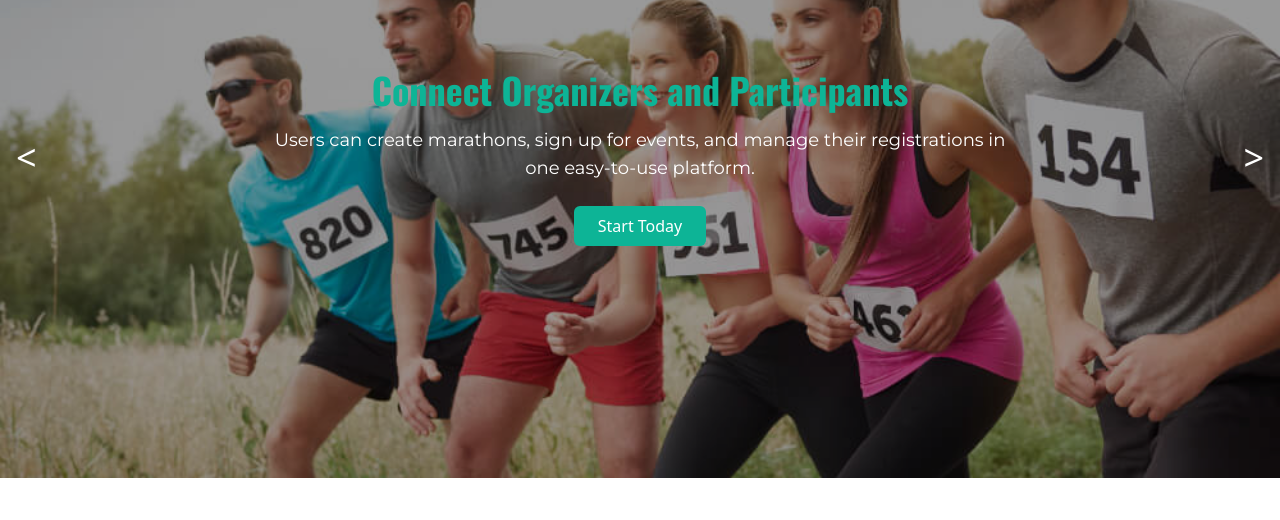
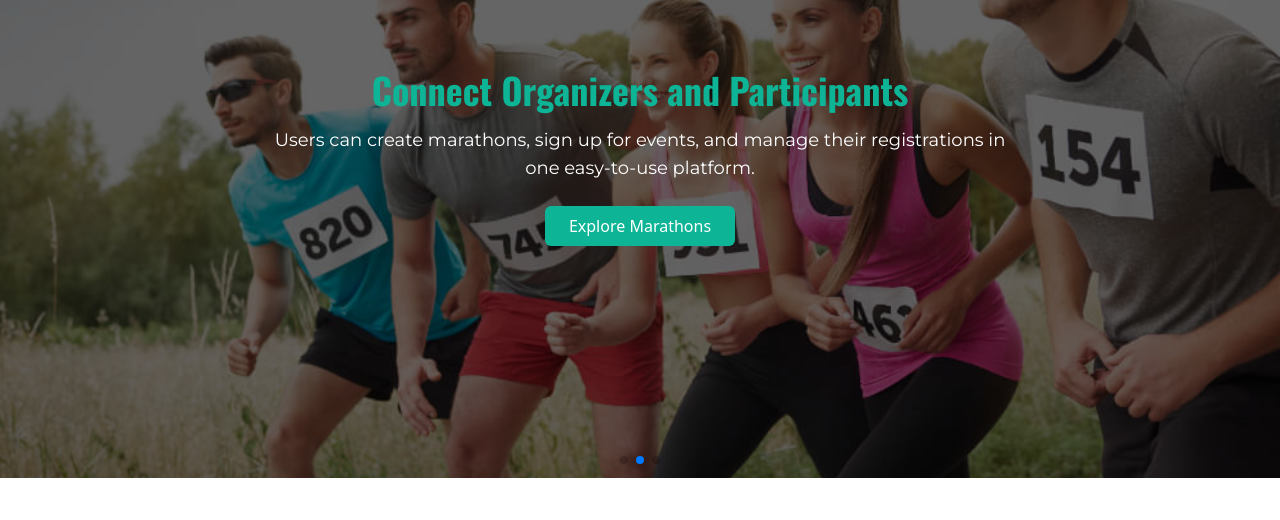
Before and after one commit to pritom-roy/runSphere-client, a React (Vite) app: page /home in a window 1280 px wide. Shown: the part 226-746 px from the top of the page. Built offline with nearby package versions, Linux system fonts and the light colour scheme; no server answers.

Commit message:
banner edit

```diff
--- a/package.json
+++ b/package.json
@@ -22,7 +22,8 @@
     "react-icons": "^5.4.0",
     "react-router-dom": "^7.1.0",
     "sort-by": "^1.2.0",
-    "sweetalert2": "^11.15.3"
+    "sweetalert2": "^11.15.3",
+    "swiper": "^11.2.2"
   },
   "devDependencies": {
     "@eslint/js": "^9.17.0",
--- a/src/components/home/Banner.jsx
+++ b/src/components/home/Banner.jsx
@@ -1,43 +1,57 @@
-import { useState, useEffect } from "react";
+import { Swiper, SwiperSlide } from "swiper/react";
+import { Autoplay, Pagination } from "swiper/modules";
+import "swiper/css";
+import "swiper/css/pagination";
 import { useNavigate } from "react-router-dom";
+import { useRef } from "react";
 
 const Banner = () => {
-    const [currentIndex, setCurrentIndex] = useState(0);
     const navigate = useNavigate();
+    const swiperRef = useRef(null);
 
     const navigateToMarathons = () => {
         navigate("/marathons");
     };
 
-    const nextSlide = () => {
-        setCurrentIndex((prevIndex) => (prevIndex + 1) % 3);
-    };
-
-    const prevSlide = () => {
-        setCurrentIndex((prevIndex) => (prevIndex - 1 + 3) % 3);
-    };
-
-    useEffect(() => {
-        const interval = setInterval(nextSlide, 3000);
-        return () => clearInterval(interval);
-    }, []);
+    const slides = [
+        {
+            id: 1,
+            title: "Manage Marathons Seamlessly",
+            text: "The Marathon Management System is a platform that helps organize marathon events by connecting event organizers with participants.",
+            bgClass: "bg-run1"
+        },
+        {
+            id: 2,
+            title: "Connect Organizers and Participants",
+            text: "Users can create marathons, sign up for events, and manage their registrations in one easy-to-use platform.",
+            bgClass: "bg-run2"
+        },
+        {
+            id: 3,
+            title: "Empower Your Marathon Events",
+            text: "Streamline event management and provide participants with an engaging, seamless experience from start to finish.",
+            bgClass: "bg-run3"
+        }
+    ];
 
     return (
         <div className="relative w-full overflow-hidden">
-            <div
-                className="flex transition-transform duration-500"
-                style={{
-                    transform: `translateX(-${currentIndex * 100}%)`,
-                }}
+            <Swiper
+                modules={[Autoplay, Pagination]}
+                autoplay={{ delay: 3000, disableOnInteraction: false }}
+                loop
+                pagination={{ clickable: true }}
+                className="w-full h-[80vh]"
+                onSwiper={(swiper) => (swiperRef.current = swiper)}
             >
-                {/* First Slide */}
-                <div className="w-full h-[80vh] flex-shrink-0 bg-cover bg-center bg-run1">
-                    <div className="w-full h-full flex flex-col items-center justify-center bg-black bg-opacity-40 text-white text-center px-4 md:px-8">
+                {slides.map((slide) => (
+                    <SwiperSlide key={slide.id} className={`w-full h-full bg-cover bg-center ${slide.bgClass}`}>
+                        <div className="w-full h-full flex flex-col items-center justify-center bg-black/60 text-white text-center px-4 md:px-8">
                             <h1 className="text-2xl font-Heading text-Primary md:text-4xl font-bold">
-                            Manage Marathons Seamlessly
+                                {slide.title}
                             </h1>
                             <p className="mt-4 font-Body text-sm md:text-lg max-w-3xl">
-                            The Marathon Management System is a platform that helps organize marathon events by connecting event organizers with participants.
+                                {slide.text}
                             </p>
                             <button
                                 onClick={navigateToMarathons}
@@ -46,58 +60,9 @@ const Banner = () => {
                                 Explore Marathons
                             </button>
                         </div>
-                </div>
-
-                {/* Second Slide */}
-                <div className="w-full h-[80vh] flex-shrink-0 bg-cover bg-center bg-run2">
-                    <div className="w-full h-full flex flex-col items-center justify-center bg-black bg-opacity-40 text-white text-center px-4 md:px-8">
-                        <h1 className="text-2xl font-Heading text-Primary md:text-4xl font-bold">
-                            Connect Organizers and Participants
-                        </h1>
-                        <p className="mt-4 font-Body text-sm md:text-lg max-w-3xl">
-                            Users can create marathons, sign up for events, and manage their registrations in one easy-to-use platform.
-                        </p>
-                        <button
-                            onClick={navigateToMarathons}
-                            className="mt-6 px-6 py-2 bg-Primary rounded-md text-sm md:text-base font-medium text-white"
-                        >
-                            Start Today
-                        </button>
-                    </div>
-                </div>
-
-                {/* Third Slide */}
-                <div className="w-full h-[80vh] flex-shrink-0 bg-cover bg-center bg-run3">
-                    <div className="w-full h-full flex flex-col items-center justify-center bg-black bg-opacity-40 text-white text-center px-4 md:px-8">
-                        <h1 className="text-2xl font-Heading text-Primary md:text-4xl font-bold">
-                            Empower Your Marathon Events
-                        </h1>
-                        <p className="mt-4 font-Body text-sm md:text-lg max-w-3xl">
-                            Streamline event management and provide participants with an engaging, seamless experience from start to finish.
-                        </p>
-                        <button
-                            onClick={navigateToMarathons}
-                            className="mt-6 px-6 py-2 bg-Primary rounded-md text-sm md:text-base font-medium text-white"
-                        >
-                            Get Started
-                        </button>
-                    </div>
-                </div>
-            </div>
-
-            {/* Navigation Buttons */}
-            <button
-                className="absolute left-1 md:left-4 top-1/2 transform -translate-y-1/2 text-white text-4xl"
-                onClick={prevSlide}
-            >
-                &lt;
-            </button>
-            <button
-                className="absolute right-1 md:right-4 top-1/2 transform -translate-y-1/2 text-white text-4xl"
-                onClick={nextSlide}
-            >
-                &gt;
-            </button>
+                    </SwiperSlide>
+                ))}
+            </Swiper>
         </div>
     );
 };
```
Also changed, not shown: 1 other file (tests, documents, lock files or other folders). Lines whose indentation alone changed are shown as unchanged.
